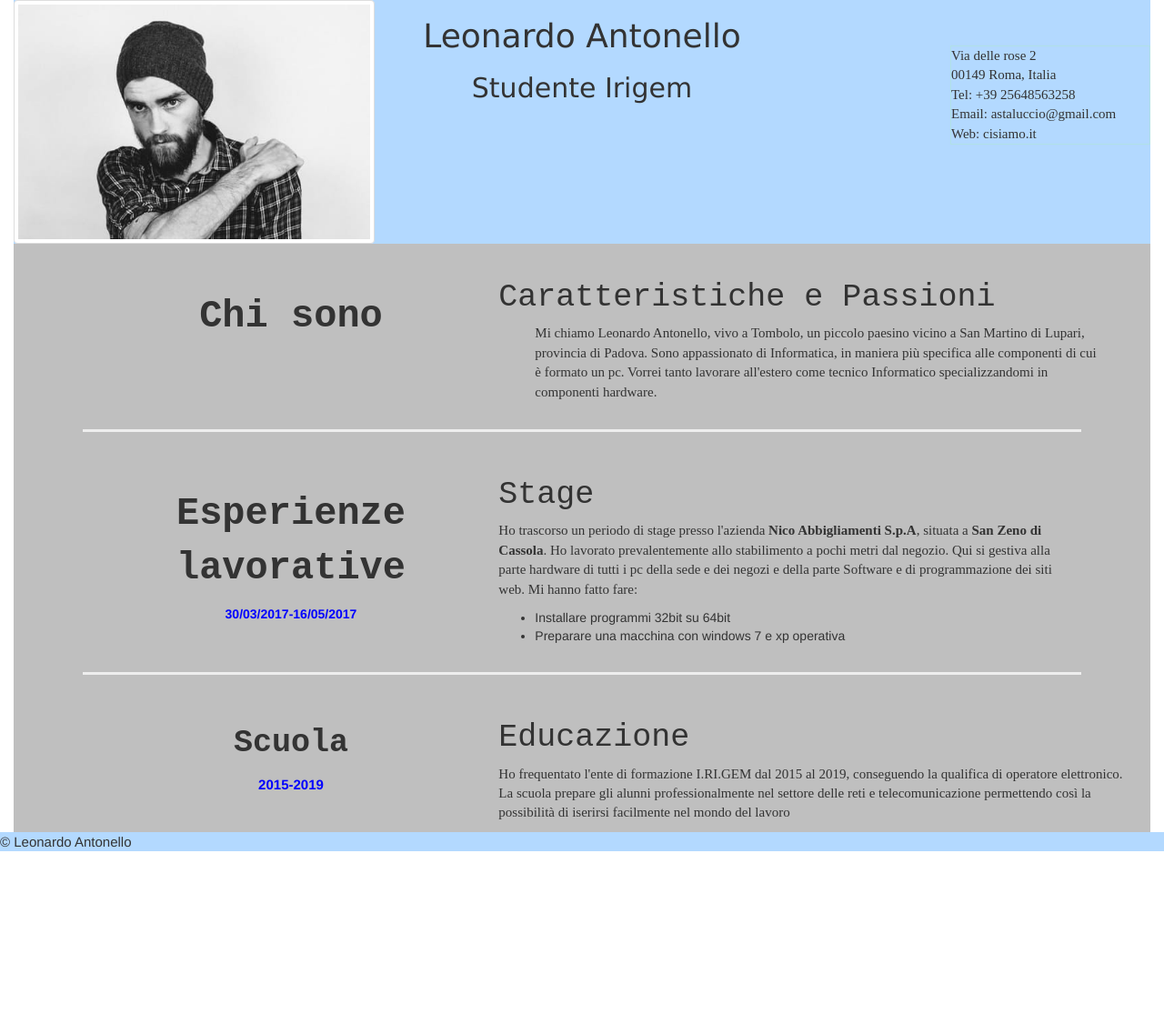
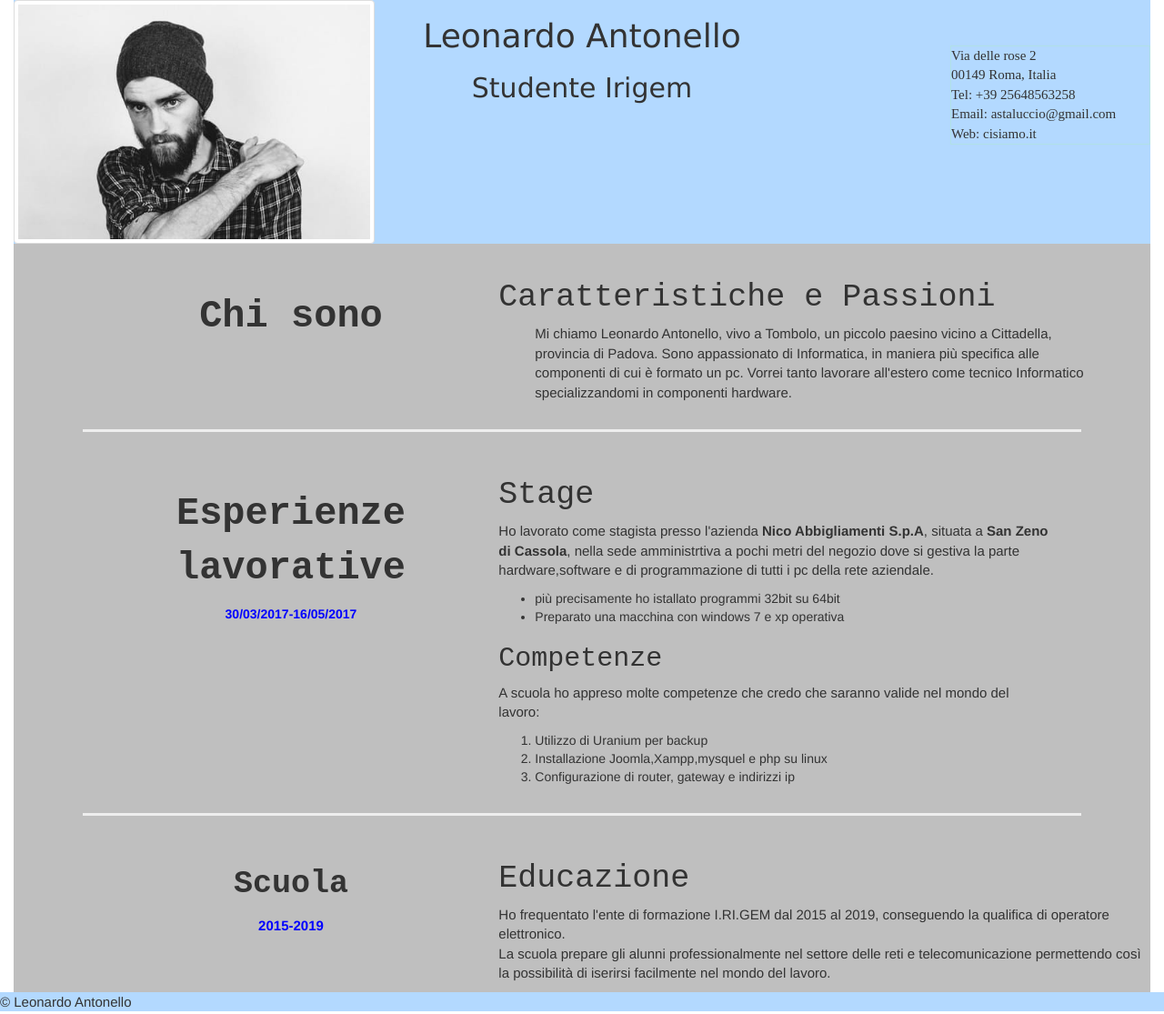
Before and after one commit to jack200023/Jack200023.github.io, a plain HTML site: page index.html in a window 1280 px wide. Shown: the whole page at 91% size. Before the commit the page ends 946 px from the top, so only its background shows below. Drawn offline with nearby package versions, Linux system fonts and the light colour scheme.

Commit message:
aggiornamenti
informazioni testuali

```diff
--- a/css/allocazione tag.css
+++ b/css/allocazione tag.css
@@ -63,6 +63,9 @@ header {
     margin-left: 0px;
 }
 #h05 {
+	font-family:Lobster, Monospace;
+}
+#h06 {
 	font-size:250%;
 	font-family:Lobster, Monospace;
 	margin-top: 30px;
--- a/index.html
+++ b/index.html
@@ -57,7 +57,7 @@
 			<div class="col-md-7">
 				<h2 id="h03">Caratteristiche e Passioni</h2>
 				<ul id="u01" >
-					<p style="font-family: Times New Roman, Times, serif;">Mi chiamo Leonardo Antonello, vivo a Tombolo, un piccolo paesino vicino a San Martino di Lupari, provincia di Padova.
+					<p>Mi chiamo Leonardo Antonello, vivo a Tombolo, un piccolo paesino vicino a Cittadella, provincia di Padova.
 					Sono appassionato di Informatica, in maniera più specifica alle componenti di cui è formato un pc.
 					Vorrei tanto lavorare all'estero come tecnico Informatico specializzandomi in componenti hardware.</p>
 				</ul>
@@ -76,11 +76,18 @@
 			</div>
 			<div class="col-md-6">
 				<h2 id="h04">Stage</h2>
-					<p style="font-family: Times New Roman, Times, serif;">Ho trascorso un periodo di stage presso l'azienda <b>Nico Abbigliamenti S.p.A</b>, situata a <b>San Zeno di Cassola</b>. Ho lavorato prevalentemente allo stabilimento a pochi metri dal negozio. Qui si gestiva alla parte hardware di tutti i pc della sede e dei negozi e della parte Software e di programmazione dei siti web. Mi hanno fatto fare:
+					<p>Ho lavorato come stagista presso l'azienda <b>Nico Abbigliamenti S.p.A</b>, situata a <b>San Zeno di Cassola</b>, nella sede amministrtiva a pochi metri del negozio dove si gestiva la parte hardware,software e di programmazione di tutti i pc della rete aziendale.</p>
 					<ul>
-						<li>Installare programmi 32bit su 64bit</li>
-						<li>Preparare una macchina con windows 7 e xp operativa</li>
+						<li> più precisamente ho istallato programmi 32bit su 64bit</li>
+						<li>Preparato una macchina con windows 7 e xp operativa</li>
 					</ul>
+					<h2 id="h05">Competenze</h2>
+					<p>A scuola ho appreso molte competenze che credo che saranno valide nel mondo del lavoro:
+					<ol>
+						<li>Utilizzo di Uranium per backup</li>
+						<li>Installazione Joomla,Xampp,mysquel e php su linux</li>
+						<li>Configurazione di router, gateway e indirizzi ip</li>
+					</ol>
 					</p>
 			</div>
 			<div class="col-md-1">
@@ -96,9 +103,9 @@
 				<p style="color:blue; text-align:center;"><strong>2015-2019</strong></p>
 				</div>
 			<div class="col-md-7">
-				<h2 id="h05">Educazione</h2>
-				<p style="font-family:Times New Roman, Times, serif;">Ho frequentato l'ente di formazione I.RI.GEM dal 2015 al 2019, conseguendo la qualifica di operatore elettronico.
-				<br>La scuola prepare gli alunni professionalmente nel settore delle reti e telecomunicazione permettendo così la possibilità di iserirsi facilmente nel mondo del lavoro</p>
+				<h2 id="h06">Educazione</h2>
+				<p>Ho frequentato l'ente di formazione I.RI.GEM dal 2015 al 2019, conseguendo la qualifica di operatore elettronico.
+				<br>La scuola prepare gli alunni professionalmente nel settore delle reti e telecomunicazione permettendo così la possibilità di iserirsi facilmente nel mondo del lavoro.</p>
 			</div>
 			</div>
 			</section>
```
